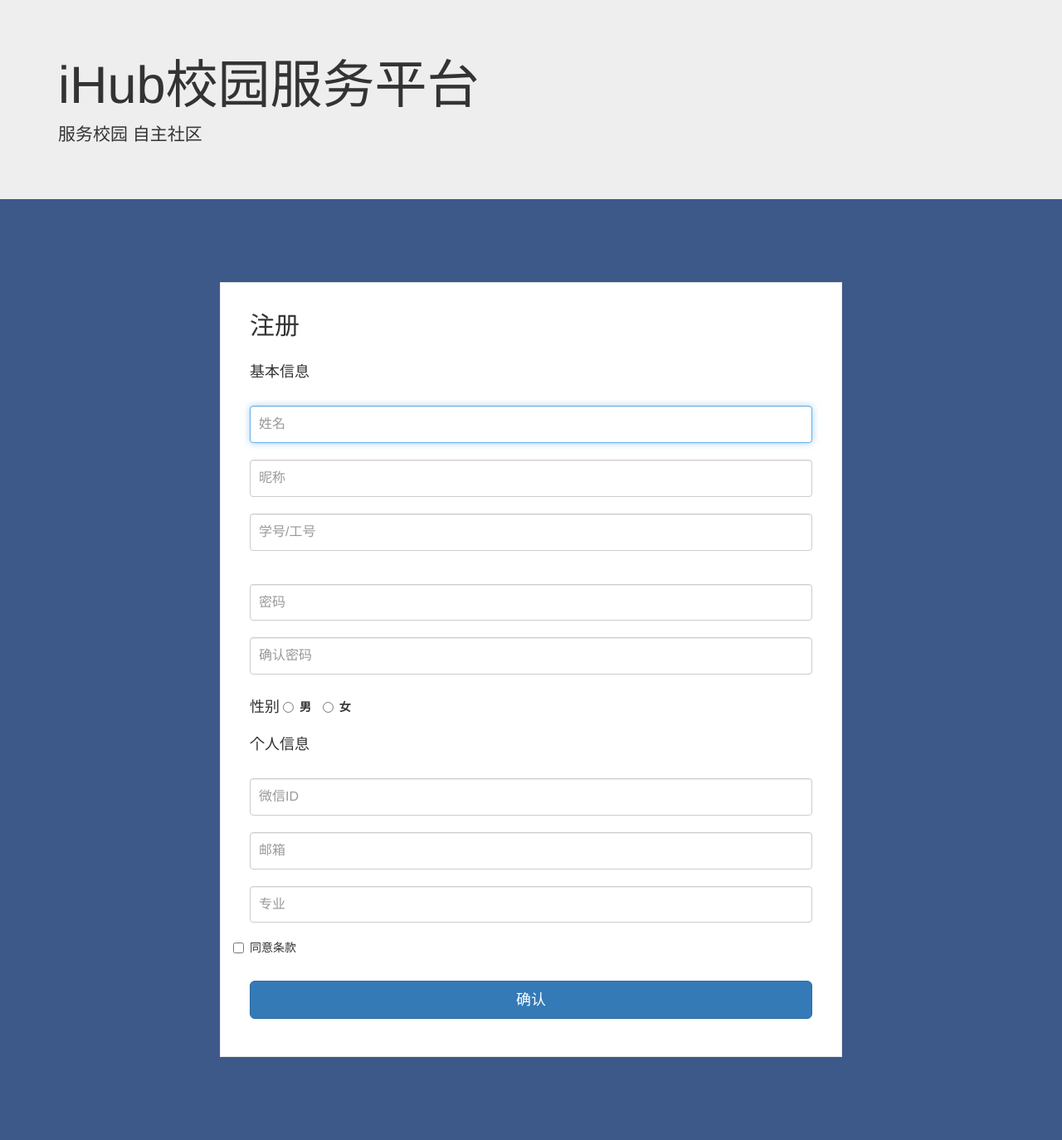
After one commit to Lvwenzhou/iHub, a Django app: page /register/ in a window 1280 px wide. The commit adds this page. Shown: the whole page at 83% size. Run offline with Django 3.2, Linux system fonts and the light colour scheme; some libraries are stand-ins or nearby versions.

Commit message:
我的、注册页面

```diff
--- a/iHub/iHub/urls.py
+++ b/iHub/iHub/urls.py
@@ -20,4 +20,6 @@ import iHub_site.views as site_view
 urlpatterns = [
     path('admin/', admin.site.urls),
     path('login/', site_view.login),
+    path('my/', site_view.my),
+    path('register/', site_view.register),
 ]
--- a/iHub/iHub_site/templates/login.html
+++ b/iHub/iHub_site/templates/login.html
@@ -3,6 +3,7 @@
 {% load staticfiles %}
 <head>
   <meta charset="UTF-8">
+  <meta name="viewport" content="width=device-width, initial-scale=1, shrink-to-fit=no">
   <title>Bootstrap Snippet: Login Form</title>
 
 
--- /dev/null
+++ b/iHub/iHub_site/templates/register.html
@@ -0,0 +1,65 @@
+<!DOCTYPE html>
+{% load staticfiles %}
+<html lang="en" >
+
+<head>
+  <meta charset="UTF-8">
+  <meta name="viewport" content="width=device-width, initial-scale=1, shrink-to-fit=no">
+  <title>ihub Register</title>
+
+  <link rel='stylesheet' href='http://netdna.bootstrapcdn.com/bootstrap/3.0.2/css/bootstrap.min.css'>
+  <!--link rel="stylesheet" href="css/style.css"-->
+  <link rel="stylesheet" href="{% static "css/style.css" %}">
+
+</head>
+<body>
+
+  <div class="jumbotron jumbotron-fluid">
+  <div class="container">
+    <h1>iHub校园服务平台</h1>
+    <p>服务校园 自主社区</p>
+  </div>
+</div>
+
+
+</div>
+   <div class="wrapper">
+    <form class="form-signin" method="POST" action="/register/">
+      <h2 class="form-signin-heading">注册</h2>
+      <h4 class="form-signin-heading">基本信息</h4>
+      <input type="text" class="form-control" name="name_input" placeholder="姓名" required="" autofocus="" />
+      <input type="text" class="form-control" name="username_input" placeholder="昵称" required="" autofocus="" />
+      <input type="text" class="form-control" name="no_input" placeholder="学号/工号" required="" autofocus="" />
+      <br>
+      <input type="password" class="form-control" name="password_input" placeholder="密码" required="" autofocus="" />
+      <input type="password" class="form-control" name="password_again_input" placeholder="确认密码" required=""/>
+
+      <label for="name"><h4>性别</h4></label>
+      <div class="radio-inline" >
+        <label>
+          <input type="radio" name="gender_select" id="optionsRadios1" value="male">男
+        </label>
+      </div>
+      <div class="radio-inline">
+        <label>
+          <input type="radio" name="gender_select" id="optionsRadios2" value="female">女
+        </label>
+      </div>
+
+      <h4 class="form-signin-heading">个人信息</h4>
+      <input type="text" class="form-control" name="wechatid_input" placeholder="微信ID" required=""/>
+      <!--input type="text" class="form-control" name="telnumber_input" placeholder="手机号" required=""/-->
+      <input type="text" class="form-control" name="mail_input" placeholder="邮箱" required=""/>
+      <input type="text" class="form-control" name="major_input" placeholder="专业" required=""/>
+
+      <label class="checkbox">
+        <input type="checkbox" value="remember-me" id="rememberMe" name="rememberMe"> 同意条款
+
+      </label>
+      <button class="btn btn-lg btn-primary btn-block" type="submit">确认</button>
+    </form>
+  </div>
+
+</body>
+
+</html>
--- a/iHub/iHub_site/views.py
+++ b/iHub/iHub_site/views.py
@@ -9,6 +9,11 @@ from django.shortcuts import render, redirect
 
 # Create your views here.
 from iHub_site.models import Users, Plan, JoinPlan, Order, OrderFood, Shop, Menu
+
+
+def my(request):
+    if request.method == 'GET':
+        return render(request, 'my.html')
 
 
 def login(request):  # 登录
@@ -50,6 +55,7 @@ def register(request):  # 注册
         wechatid = request.POST.get('wechatid_input')  # 微信ID,能够添加好友的方式
         reg_time = datetime.datetime.now().strftime("%Y-%m-%d %H:%M:%S")  # 自动生成的注册时间
         mail = request.POST.get('mail_input')  # 输入邮箱
+        # telnumber = request.POST.get('telnumber_input')  # 输入手机号
         major = request.POST.get('major_input')  # 输入专业
         credit = 100  # 默认100信誉积分
         # 还有头像……还不会做，先放着，以后再说
--- a/iHub/static/css/style.css
+++ b/iHub/static/css/style.css
@@ -3,16 +3,18 @@ body {
 }
 
 .wrapper {
-  margin-top: 80px;
-  margin-bottom: 80px;
+  margin-top: 100px;
+  margin-bottom: 100px;
+
 }
 
 .form-signin {
-  max-width: 380px;
+  max-width: 750px;
   padding: 15px 35px 45px;
   margin: 0 auto;
   background-color: #fff;
   border: 1px solid rgba(0, 0, 0, 0.1);
+
 }
 .form-signin .form-signin-heading,
 .form-signin .checkbox {
@@ -34,28 +36,10 @@ body {
   z-index: 2;
 }
 .form-signin input[type="text"] {
-  margin-bottom: -1px;
-  border-bottom-left-radius: 0;
-  border-bottom-right-radius: 0;
+  margin-bottom: 20px;
+
 }
 .form-signin input[type="password"] {
   margin-bottom: 20px;
-  border-top-left-radius: 0;
-  border-top-right-radius: 0;
+
 }
-
-.i{font-family: AvenirNext-Bold;
-font-size: 36px;
-color: #FFE867;
-text-align: left;}
-
-.hub{font-family: AvenirNext-Bold;
-font-size: 36px;
-color: #FFE867;
-text-align: left;}
-
-/* 校园服务平台: */
-font-family: PingFangSC-Semibold;
-font-size: 24px;
-color: #3D5989;
-text-align: left;
```
Also changed, not shown: iHub/iHub_site/templates/index.html (deleted, +0 -10 lines), iHub/iHub_site/templates/my.html (added, +108 -0 lines), iHub/static/img/avatar/avatar_example.png (added).
